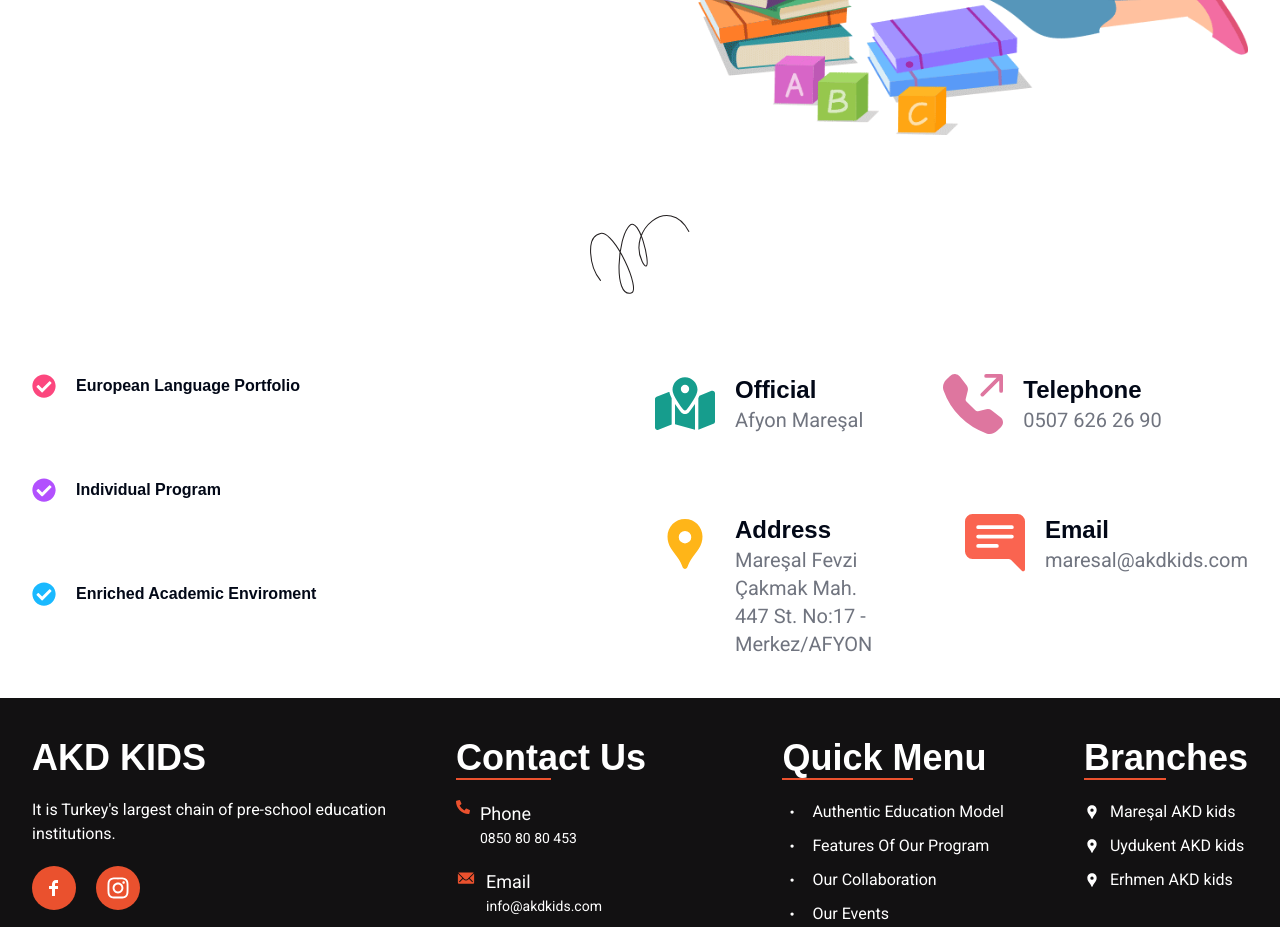
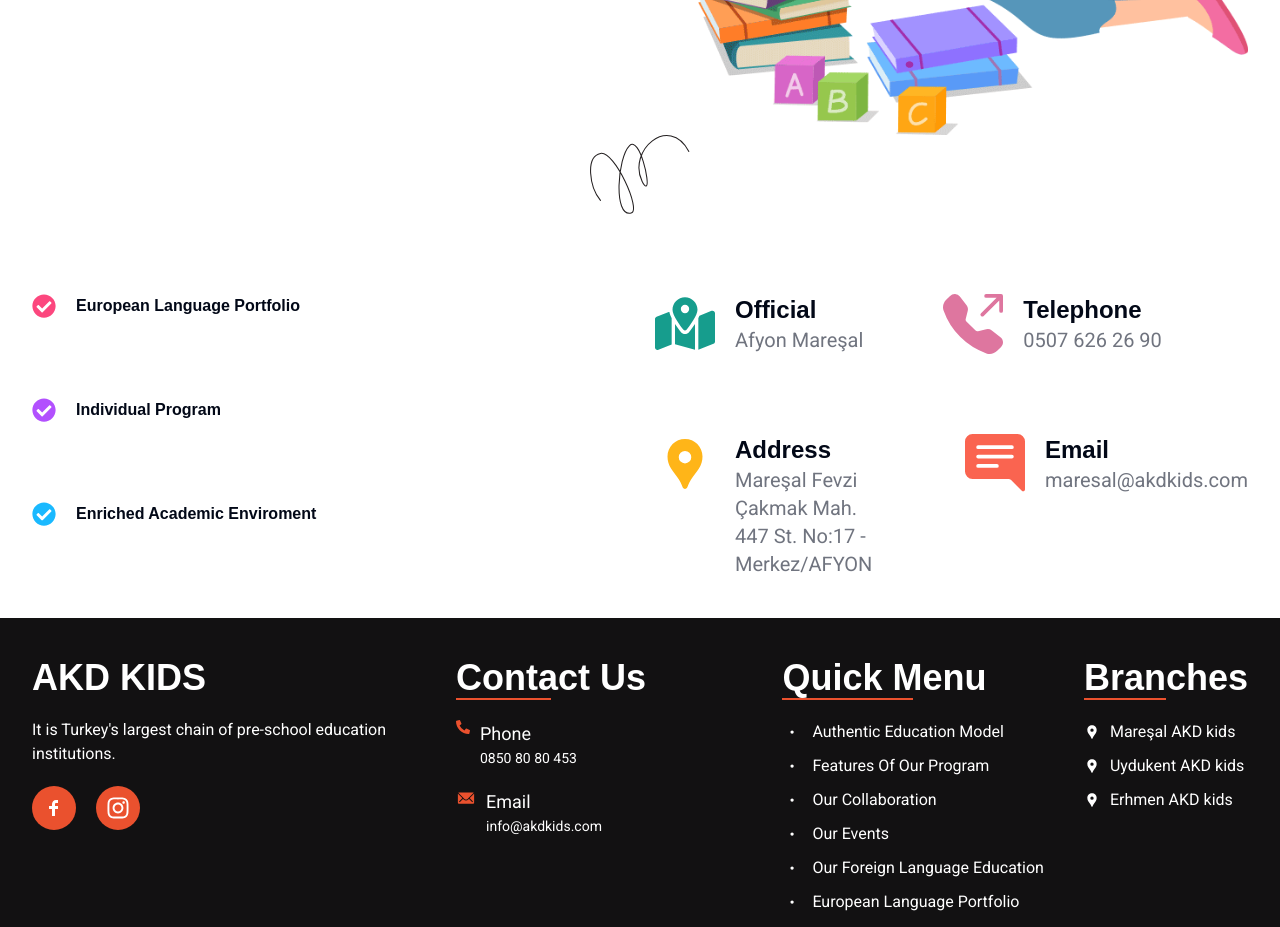
Before and after one commit to alexmihai288/afyonKids, a Next.js app: page /branches/1 in a window 1280 px wide. Shown: the part 780-1707 px from the top of the page. Built offline with nearby package versions, Linux system fonts and the light colour scheme; a web font is replaced by a local one.

Commit message:
chore - videos

```diff
--- a/app/(second)/branches/[branchName]/page.tsx
+++ b/app/(second)/branches/[branchName]/page.tsx
@@ -80,7 +80,7 @@
         alt="curly arrow"
         width={100}
         height={100}
-        className="mx-auto hidden md:block mt-20"
+        className="mx-auto hidden md:block"
       />
 
       <div className="mt-20 flex flex-col gap-20 lg:gap-0 lg:flex-row lg:justify-between">
--- a/app/_components/sections/OurEvents.tsx
+++ b/app/_components/sections/OurEvents.tsx
@@ -20,7 +20,7 @@
       <div className="flex flex-col">
         <div className="rounded-sm p-5 mt-10 flex flex-col lg:flex-row md:items-center gap-20">
           <video
-            src="/Secondary-Video.mp4"
+            src="/ad3.mp4"
             autoPlay
             loop
             muted
--- a/app/page.tsx
+++ b/app/page.tsx
@@ -1,4 +1,3 @@
-import { Container } from "@/components/Container";
 import { Navbar } from "../components/Navbar";
 import { Atma } from "next/font/google";
 import { cn } from "@/lib/utils";
@@ -6,6 +5,7 @@
 import { OurSchools } from "./_components/sections/OurSchools";
 import { Gallery } from "./_components/sections/Gallery";
 import { OurEvents } from "./_components/sections/OurEvents";
+import { Container } from "@/components/Container";
 
 const atma = Atma({ subsets: ["latin"], weight: "700" });
 
@@ -13,10 +13,9 @@
   return (
     <main className="relative z-20">
       <video
-        src="/main-video.mp4"
+        src="/ad1.mp4"
         autoPlay
         loop
-        muted
         preload="auto"
         playsInline
         className="object-cover w-full h-full min-h-[90vh] md:h-[60vh] max-h-[100vh] brightness-75"
```
Also changed, not shown: 2 other files (tests, documents, lock files or other folders).
